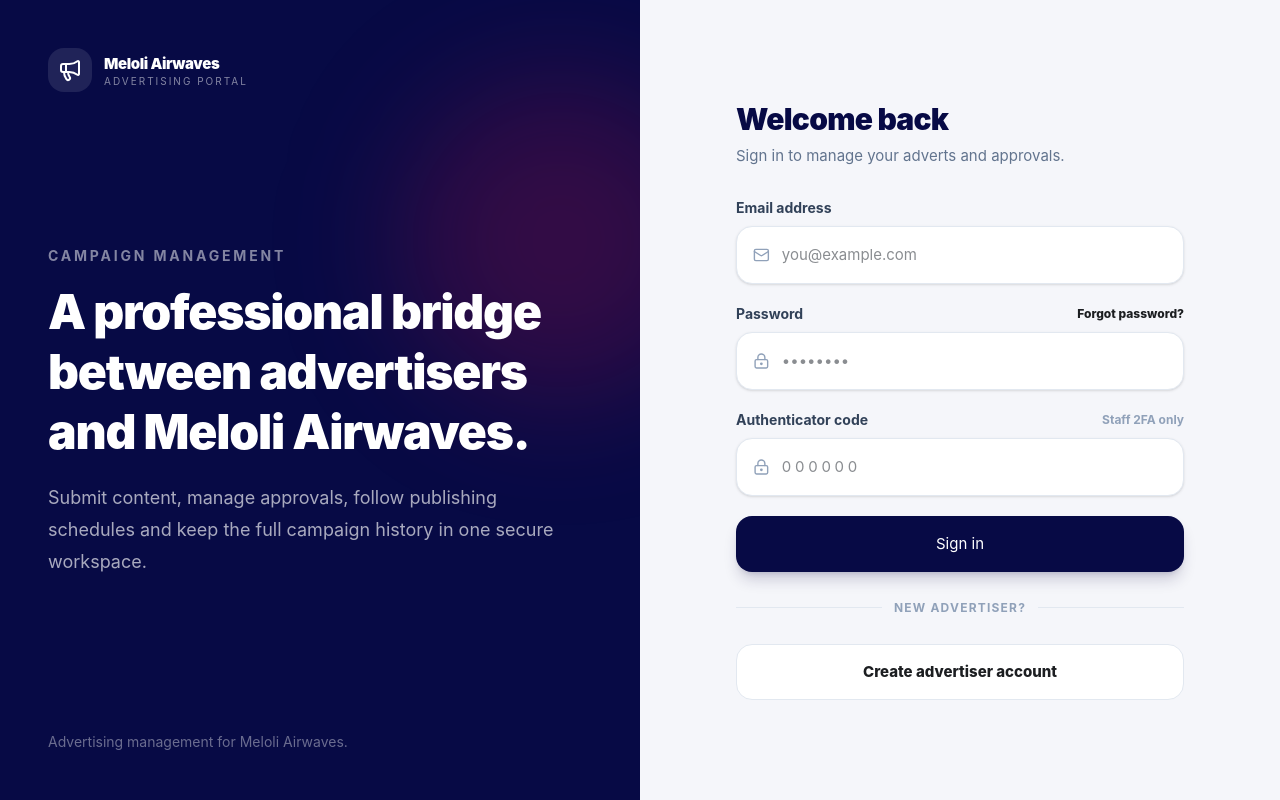
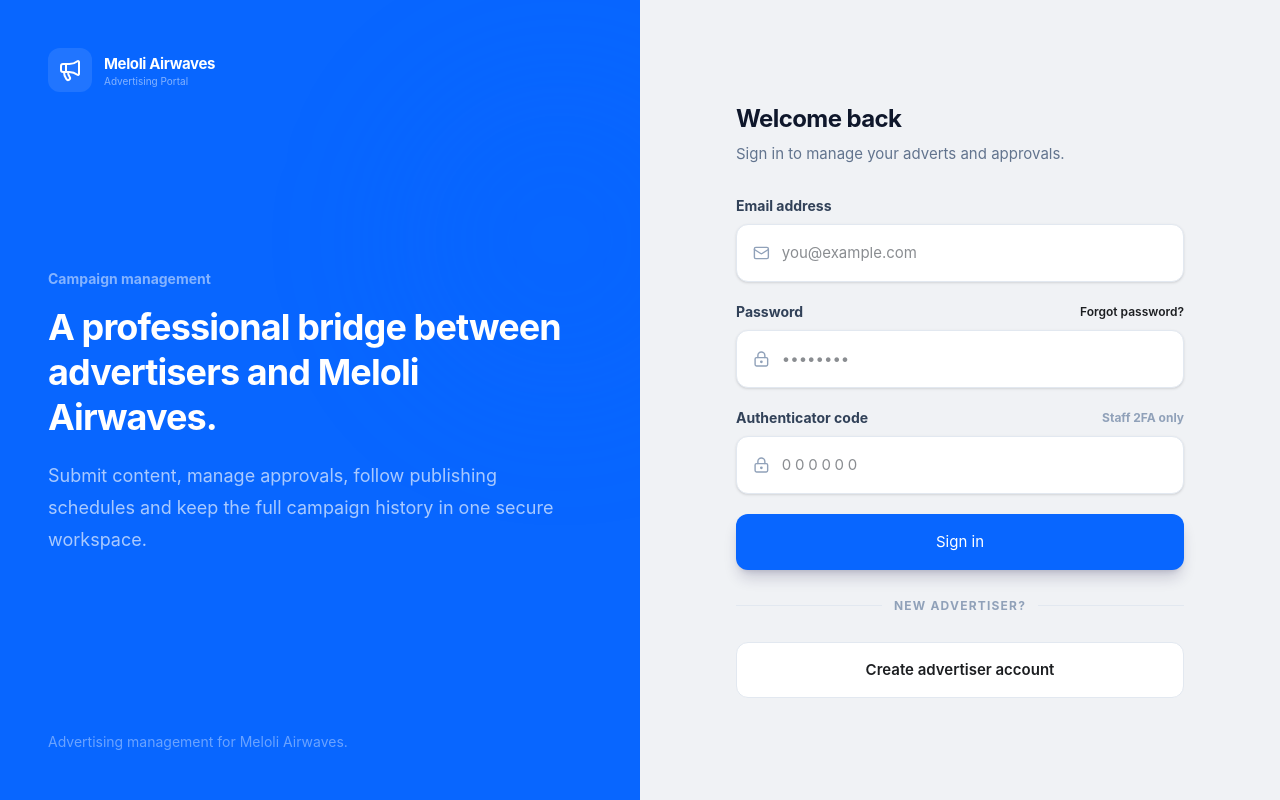
Before and after one commit to ithute-stak/meloli, a Next.js app in the folder apps/frontend/: page /login in a window 1280 px wide. Built offline with nearby package versions, Linux system fonts and the light colour scheme; no server answers.

Commit message:
style: align core user flows with Facebook-inspired visual system

```diff
--- a/apps/frontend/app/login/page.tsx
+++ b/apps/frontend/app/login/page.tsx
@@ -35,27 +35,27 @@ export default function LoginPage(){
     finally{setLoading(false);}
   }
 
-  return <main className="min-h-screen bg-[#f5f6fa] lg:grid lg:grid-cols-2">
-    <section className="relative hidden overflow-hidden bg-[#070a45] p-12 text-white lg:flex lg:flex-col lg:justify-between">
-      <div className="absolute -right-20 top-20 h-80 w-80 rounded-full bg-[#e31545]/20 blur-3xl"/>
-      <Link href="/" className="relative flex items-center gap-3"><div className="grid h-11 w-11 place-items-center rounded-2xl bg-white/10"><Megaphone/></div><div><div className="font-black tracking-tight">{portalName}</div><div className="text-[10px] uppercase tracking-[.2em] text-white/50">Advertising Portal</div></div></Link>
-      <div className="relative max-w-xl"><p className="text-sm font-bold uppercase tracking-[.2em] text-white/50">Campaign management</p><h1 className="mt-4 text-5xl font-black leading-tight tracking-tight">A professional bridge between advertisers and {portalName}.</h1><p className="mt-5 max-w-lg text-lg leading-8 text-white/65">Submit content, manage approvals, follow publishing schedules and keep the full campaign history in one secure workspace.</p></div>
+  return <main className="min-h-screen bg-[#f0f2f5] lg:grid lg:grid-cols-2">
+    <section className="relative hidden overflow-hidden bg-[#0866ff] p-12 text-white lg:flex lg:flex-col lg:justify-between">
+      <div className="absolute -right-20 top-20 h-80 w-80 rounded-full bg-[#0866ff]/20 blur-3xl"/>
+      <Link href="/" className="relative flex items-center gap-3"><div className="grid h-11 w-11 place-items-center rounded-xl bg-white/10"><Megaphone/></div><div><div className="font-bold tracking-tight">{portalName}</div><div className="text-[10px] tracking-normal text-white/50">Advertising Portal</div></div></Link>
+      <div className="relative max-w-xl"><p className="text-sm font-bold tracking-normal text-white/50">Campaign management</p><h1 className="mt-4 text-4xl font-bold leading-tight tracking-tight">A professional bridge between advertisers and {portalName}.</h1><p className="mt-5 max-w-lg text-lg leading-8 text-white/65">Submit content, manage approvals, follow publishing schedules and keep the full campaign history in one secure workspace.</p></div>
       <p className="relative text-sm text-white/40">Advertising management for {portalName}.</p>
     </section>
     <section className="flex min-h-screen items-center justify-center p-5 sm:p-8">
       <div className="w-full max-w-md">
         <Link href="/" className="mb-8 inline-flex items-center gap-2 text-sm font-bold text-slate-500 lg:hidden"><ArrowLeft size={16}/> Back home</Link>
-        <div className="mb-8 lg:hidden"><div className="text-2xl font-black tracking-tight"><span className="text-[#070a45]">{portalName}</span><span className="hidden"></span></div><p className="mt-1 text-xs font-bold uppercase tracking-[.18em] text-slate-400">Advertising Portal</p></div>
-        <h2 className="text-3xl font-black tracking-tight text-[#070a45]">Welcome back</h2><p className="mt-2 text-slate-500">Sign in to manage your adverts and approvals.</p>
+        <div className="mb-8 lg:hidden"><div className="text-2xl font-bold tracking-tight"><span className="text-slate-900">{portalName}</span><span className="hidden"></span></div><p className="mt-1 text-xs font-bold tracking-normal text-slate-400">Advertising Portal</p></div>
+        <h2 className="text-2xl font-bold tracking-tight text-slate-900">Welcome back</h2><p className="mt-2 text-slate-500">Sign in to manage your adverts and approvals.</p>
         <form className="mt-8 space-y-5" onSubmit={submit}>
-          <label className="block"><span className="mb-2 block text-sm font-bold text-slate-700">Email address</span><div className="flex items-center gap-3 rounded-2xl border border-slate-200 bg-white px-4 shadow-sm focus-within:border-[#070a45]"><Mail size={18} className="text-slate-400"/><input className="h-14 w-full outline-none" type="email" placeholder="you@example.com" value={email} onChange={e=>setEmail(e.target.value)} required/></div></label>
-          <label className="block"><div className="mb-2 flex items-center justify-between"><span className="text-sm font-bold text-slate-700">Password</span><Link href="/forgot-password" className="text-xs font-extrabold text-[#e31545]">Forgot password?</Link></div><div className="flex items-center gap-3 rounded-2xl border border-slate-200 bg-white px-4 shadow-sm focus-within:border-[#070a45]"><LockKeyhole size={18} className="text-slate-400"/><input className="h-14 w-full outline-none" type="password" placeholder="••••••••" value={password} onChange={e=>setPassword(e.target.value)} required/></div></label>
-          <label className="block"><div className="mb-2 flex items-center justify-between"><span className="text-sm font-bold text-slate-700">Authenticator code</span><span className="text-xs font-bold text-slate-400">Staff 2FA only</span></div><div className="flex items-center gap-3 rounded-2xl border border-slate-200 bg-white px-4 shadow-sm focus-within:border-[#070a45]"><LockKeyhole size={18} className="text-slate-400"/><input className="h-14 w-full tracking-[.25em] outline-none" inputMode="numeric" autoComplete="one-time-code" placeholder="000000" value={otpCode} onChange={e=>setOtpCode(e.target.value.replace(/\D/g,"").slice(0,8))}/></div></label>
-          {error&&<div className="rounded-2xl border border-rose-200 bg-rose-50 px-4 py-3 text-sm font-semibold text-rose-700">{error}</div>}
-          <button disabled={loading} className="flex h-14 w-full items-center justify-center gap-2 rounded-2xl bg-[#070a45] font-extrabold text-white shadow-lg shadow-indigo-950/20 disabled:opacity-60">{loading&&<Loader2 size={18} className="animate-spin"/>}{loading?"Signing in...":"Sign in"}</button>
+          <label className="block"><span className="mb-2 block text-sm font-bold text-slate-700">Email address</span><div className="flex items-center gap-3 rounded-xl border border-slate-200 bg-white px-4 shadow-sm focus-within:border-[#0866ff]"><Mail size={18} className="text-slate-400"/><input className="h-14 w-full outline-none" type="email" placeholder="you@example.com" value={email} onChange={e=>setEmail(e.target.value)} required/></div></label>
+          <label className="block"><div className="mb-2 flex items-center justify-between"><span className="text-sm font-bold text-slate-700">Password</span><Link href="/forgot-password" className="text-xs font-semibold text-[#0866ff]">Forgot password?</Link></div><div className="flex items-center gap-3 rounded-xl border border-slate-200 bg-white px-4 shadow-sm focus-within:border-[#0866ff]"><LockKeyhole size={18} className="text-slate-400"/><input className="h-14 w-full outline-none" type="password" placeholder="••••••••" value={password} onChange={e=>setPassword(e.target.value)} required/></div></label>
+          <label className="block"><div className="mb-2 flex items-center justify-between"><span className="text-sm font-bold text-slate-700">Authenticator code</span><span className="text-xs font-bold text-slate-400">Staff 2FA only</span></div><div className="flex items-center gap-3 rounded-xl border border-slate-200 bg-white px-4 shadow-sm focus-within:border-[#0866ff]"><LockKeyhole size={18} className="text-slate-400"/><input className="h-14 w-full tracking-[.25em] outline-none" inputMode="numeric" autoComplete="one-time-code" placeholder="000000" value={otpCode} onChange={e=>setOtpCode(e.target.value.replace(/\D/g,"").slice(0,8))}/></div></label>
+          {error&&<div className="rounded-xl border border-rose-200 bg-rose-50 px-4 py-3 text-sm font-semibold text-rose-700">{error}</div>}
+          <button disabled={loading} className="flex h-14 w-full items-center justify-center gap-2 rounded-xl bg-[#0866ff] font-semibold text-white shadow-lg shadow-indigo-950/20 disabled:opacity-60">{loading&&<Loader2 size={18} className="animate-spin"/>}{loading?"Signing in...":"Sign in"}</button>
         </form>
         <div className="my-7 flex items-center gap-3"><div className="h-px flex-1 bg-slate-200"/><span className="text-xs font-bold uppercase tracking-widest text-slate-400">New advertiser?</span><div className="h-px flex-1 bg-slate-200"/></div>
-        <Link href={tenantSlug?"/register?tenant="+tenantSlug:"/register"} className="grid h-14 w-full place-items-center rounded-2xl border border-slate-200 bg-white font-extrabold text-[#070a45]">Create advertiser account</Link>
+        <Link href={tenantSlug?"/register?tenant="+tenantSlug:"/register"} className="grid h-14 w-full place-items-center rounded-xl border border-slate-200 bg-white font-semibold text-slate-900">Create advertiser account</Link>
       </div>
     </section>
   </main>
```
